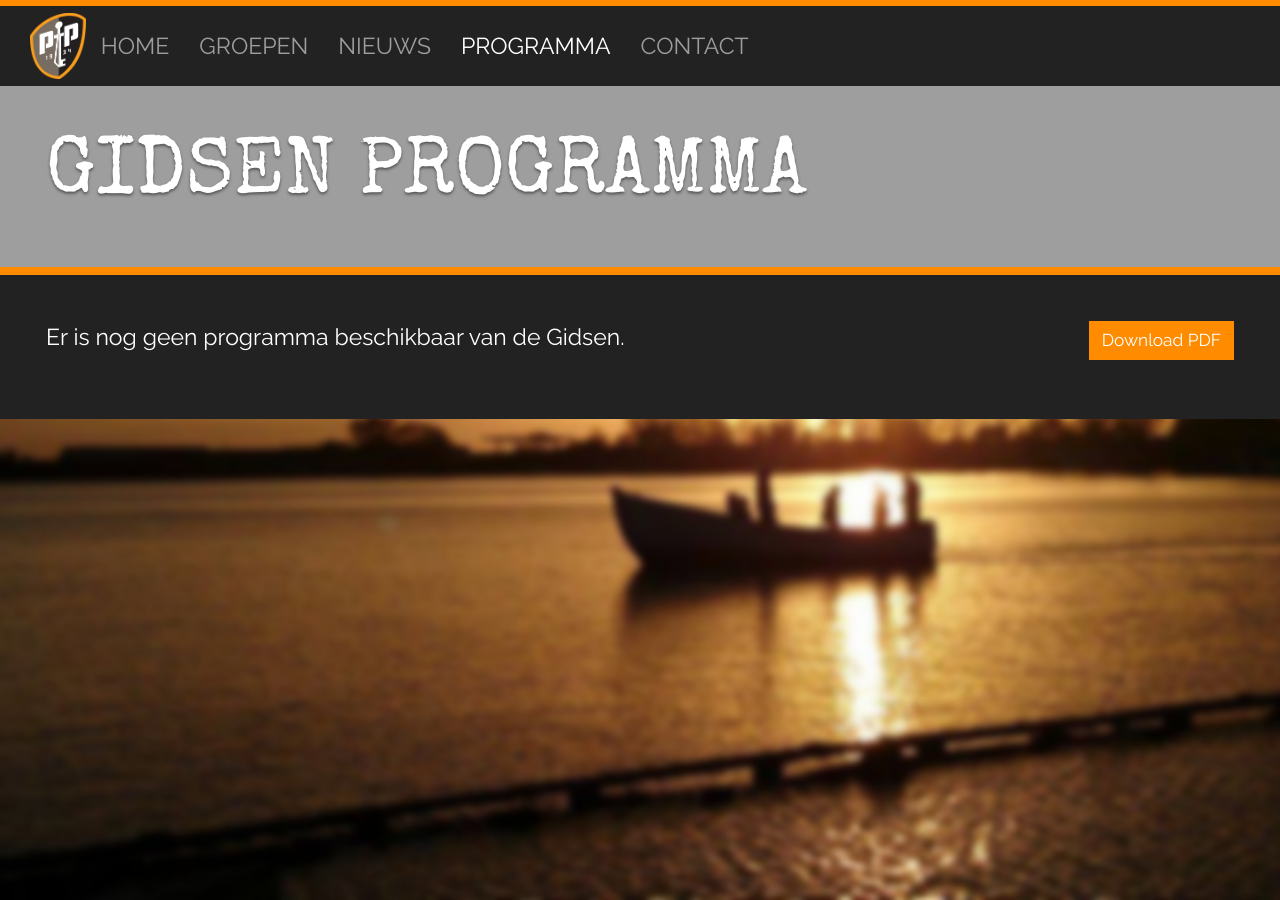
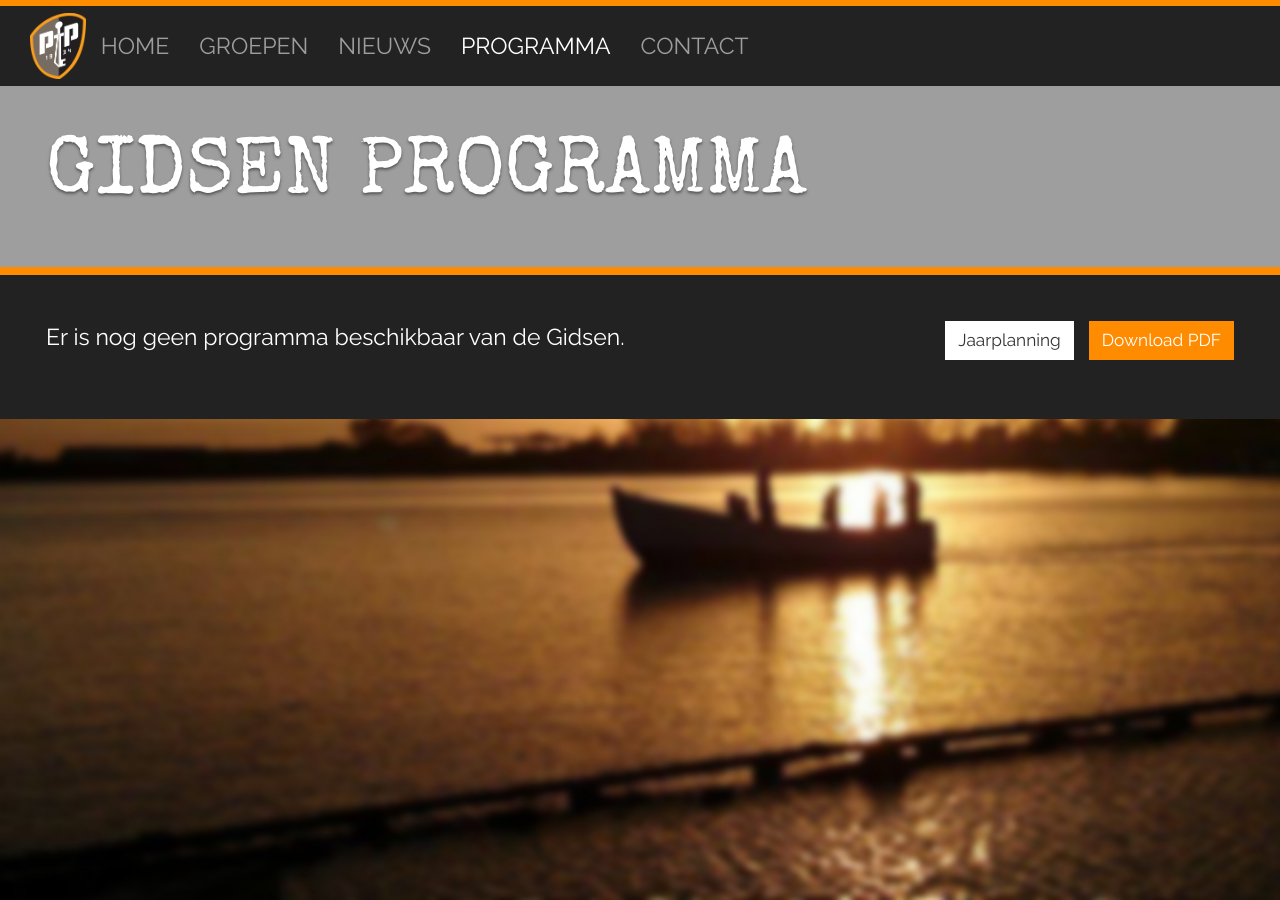
Before and after one commit to nognooitmeegemaakt/website, a Jekyll site: the page built from _agenda/gidsen.md, in a window 1280 px wide. Built offline with Jekyll 4.4.1, drawn with Linux system fonts in a browser that asks for light colours; some web fonts are replaced.

Commit message:
Add year schedule of season 2017-2018

```diff
--- a/_config.yml
+++ b/_config.yml
@@ -15,3 +15,4 @@ collections:
     output: true
     permalink: /programma/:path/
 markdown: kramdown
+jaarplanning: "/assets/docs/jaarplanning-2017-2018.pdf"
--- a/_layouts/agenda.html
+++ b/_layouts/agenda.html
@@ -15,7 +15,9 @@
         </div>
         <div class="description agenda">
           <div class="text">
-            <div class="pull-right"><a id="print-button" class="btn btn-md btn-fb btn-orange" href="#">Download PDF</a></div>
+            <div class="pull-right btn-print"><a id="print-button" class="btn btn-md btn-fb btn-orange" href="#">Download PDF</a></div>
+            <div class="pull-right btn-year"><a id="year-schedule" class="btn btn-md btn-fb btn-normal" href="{{ site.jaarplanning }}">Jaarplanning</a></div>
+            <div class="visible-xs"><br><br><br></div>
             <div data-file="agenda/{{ page.group }}.md">
               {% capture filecontents %}{{ content }}{% endcapture %}
               {{ filecontents | markdownify }}
--- a/_sass/theme.scss
+++ b/_sass/theme.scss
@@ -57,10 +57,25 @@ body {
   background-color: #fff;
 }
 
-#print-button {
+#print-button, #year-schedule {
   border-radius: 0;
   margin-top: 0;
   margin-bottom: 14px;
+}
+
+.btn-year {
+  margin-right: 15px;
+}
+
+.btn-normal {
+  color: #333;
+  background-color: #fff !important;
+  border: 1px solid #fff !important;
+}
+
+.btn-normal:hover {
+  background-color: #ccc !important;
+  border-color: #ccc !important;
 }
 
 /* Navbar. */
```
Also changed, not shown: 1 other file.
